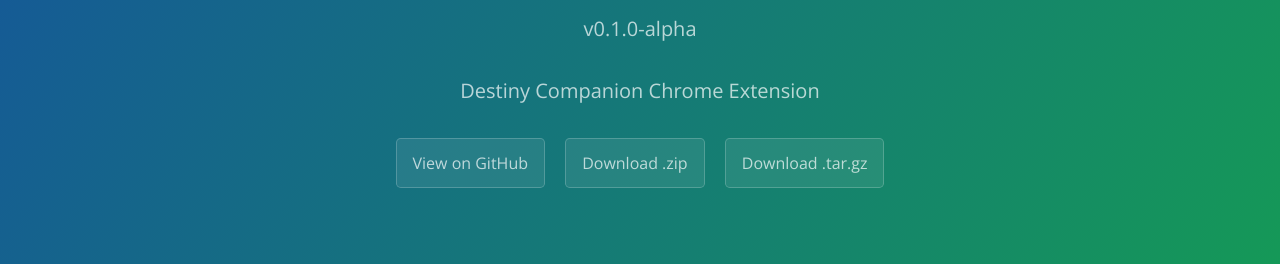
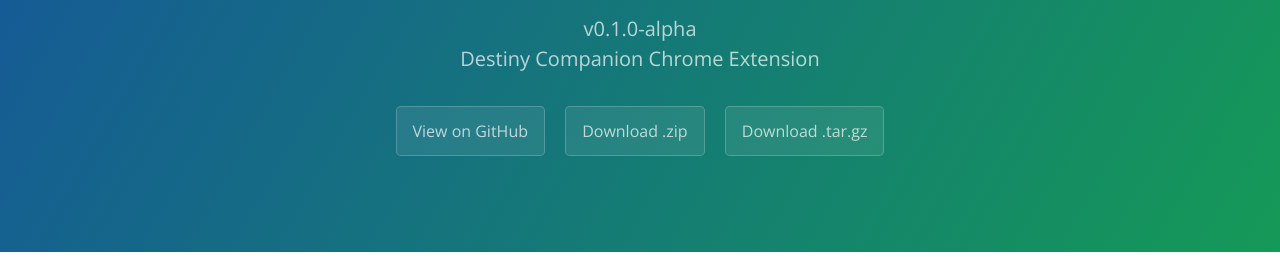
Before and after one commit to blainefricks/pockets-infinity, a plain HTML site: page index.html in a window 1280 px wide. Shown: the part 161-425 px from the top of the page. Drawn offline with nearby package versions, Linux system fonts and the light colour scheme.

Commit message:
Update index.html

```diff
--- a/index.html
+++ b/index.html
@@ -12,8 +12,7 @@
   <body>
     <section class="page-header">
       <h1 class="project-name">Pockets Infinity</h1>
-      <h2 class="project-tagline">v0.1.0-alpha</h2>
-      <h2 class="project-tagline">Destiny Companion Chrome Extension</h2>
+      <h2 class="project-tagline">v0.1.0-alpha<br>Destiny Companion Chrome Extension</h2>
       <a href="https://github.com/blainefricks/pockets-infinity" class="btn">View on GitHub</a>
       <a href="https://github.com/blainefricks/pockets-infinity/zipball/master" class="btn">Download .zip</a>
       <a href="https://github.com/blainefricks/pockets-infinity/tarball/master" class="btn">Download .tar.gz</a>
```
